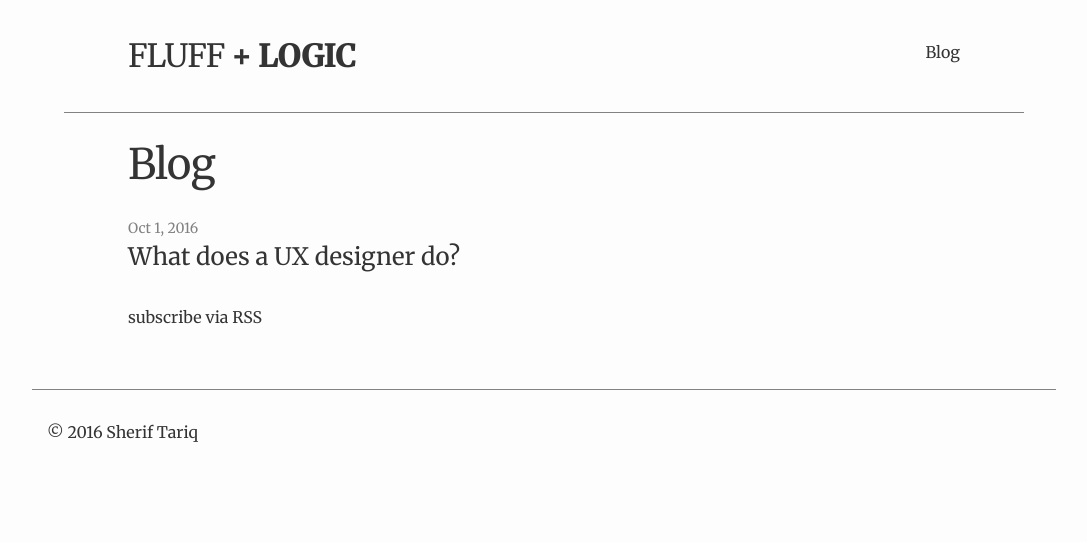
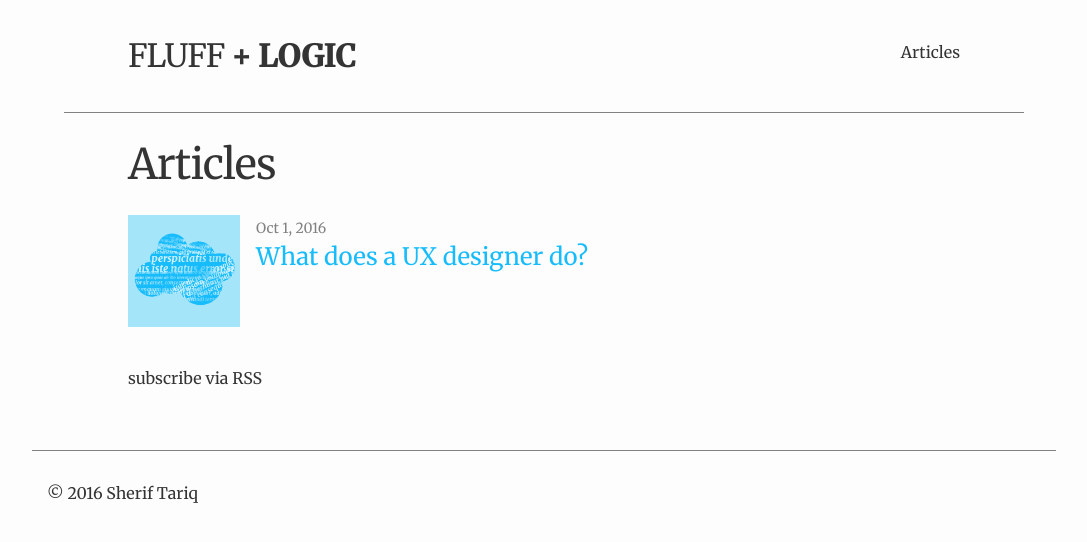
Before and after one commit to metaninja/metaninja-jekyll, a Jekyll site: the page built from posts.md, in a window 1280 px wide. Shown: the top 542 px of the page, without its empty margins (96-1183 px from the left). Built offline with Jekyll 4.4.1, drawn with Linux system fonts in a browser that asks for light colours.

Commit message:
Added thumbnail

```diff
--- a/_posts/2016-05-23-welcome-to-jekyll.markdown
+++ b/_posts/2016-05-23-welcome-to-jekyll.markdown
@@ -1,6 +1,7 @@
 ---
 layout: post
 title:  "What does a UX designer do?"
+thumbnail: icon_what_does_UX_do.png
 date:   2016-10-01 11:59:00 -0500
 categories: ux designer
 ---
--- a/_sass/_base.scss
+++ b/_sass/_base.scss
@@ -99,9 +99,9 @@ a {
     color: $brand-color;
     text-decoration: none;
 
-    &:visited {
-        color: darken($brand-color, 15%);
-    }
+    // &:visited {
+    //     color: darken($brand-color, 15%);
+    // }
 
     &:hover {
         color: $text-color;
@@ -179,6 +179,10 @@ pre {
     }
 }
 
+.clearfix {
+  @extend %clearfix;
+}
+
 
 
 /**
--- a/_sass/_layout.scss
+++ b/_sass/_layout.scss
@@ -11,11 +11,26 @@ li {
     margin-bottom: $size1;
 }
 
+.pb1 {
+  padding-bottom: 1em;
+}
+.pr {
+  padding-right: 1em;
+}
+
+.thumbnail {
+  width: 7em;
+}
+
 .container {
   width: 80%;
   border-top: 1px solid $black;
   display: block;
   margin: auto;
+}
+
+.float-left {
+  float: left;
 }
 
 .section {
@@ -304,6 +319,7 @@ padding-bottom: $size4;
 .post-link {
     display: block;
     font-size: 24px;
+    color: $primary-blue-color;
 }
 
 
--- a/posts.md
+++ b/posts.md
@@ -1,20 +1,25 @@
 ---
 layout: page
-title: Blog
-permalink: /blog/
+title: Articles
+permalink: /articles/
 ---
 
 
-  <ul class="post-list">
+  <div class="post-list clearfix">
     {% for post in site.posts %}
-      <li>
+      <div class="float-left pr">
+        <img src="/images/{{post.thumbnail}}" class="img thumbnail">
+      </div>
+      <div class="float-left">
         <span class="post-meta">{{ post.date | date: "%b %-d, %Y" }}</span>
 
         <h2>
           <a class="post-link" href="{{ post.url | prepend: site.baseurl }}">{{ post.title }}</a>
         </h2>
-      </li>
+      </div>
     {% endfor %}
-  </ul>
+  </div>
+
+  <p>&nbsp;</p>
 
   <p class="rss-subscribe">subscribe <a href="{{ "/feed.xml" | prepend: site.baseurl }}">via RSS</a></p>
```
Also changed, not shown: images/icon_what_does_UX_do.png (added).
